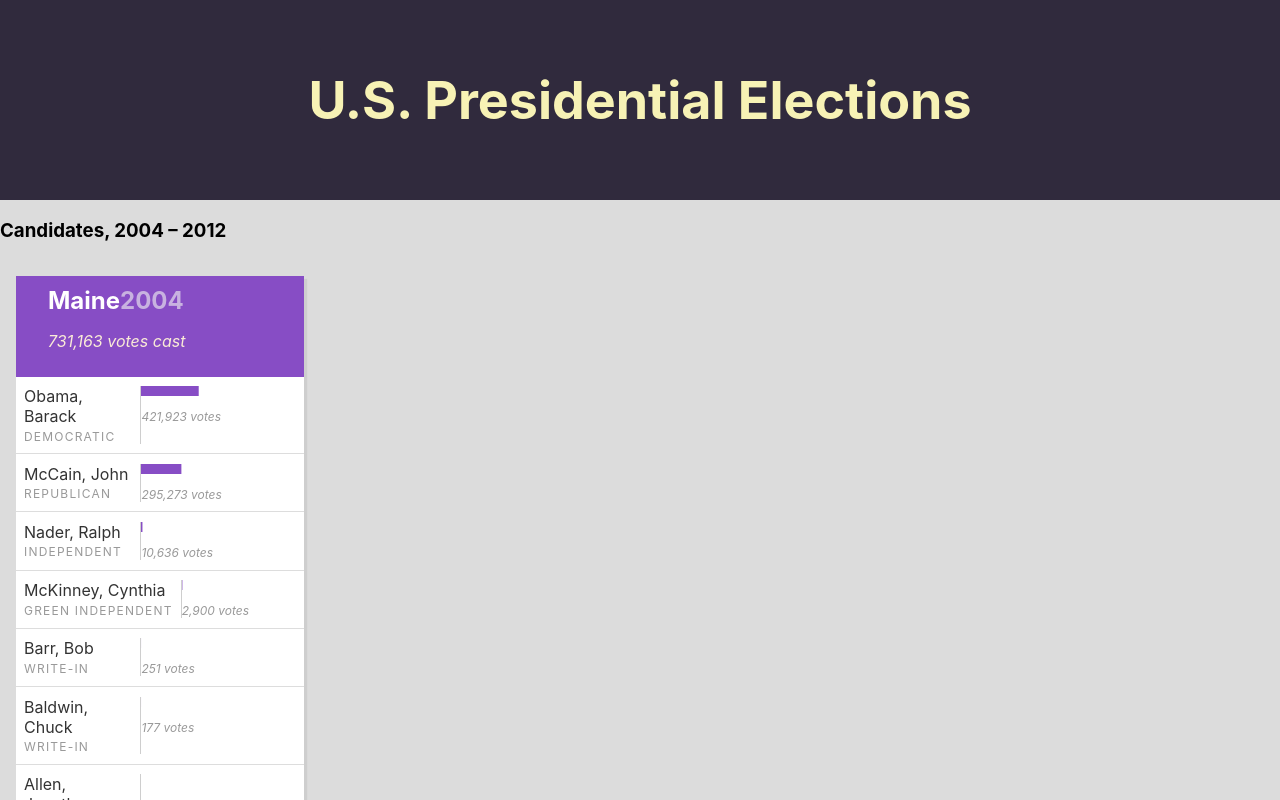
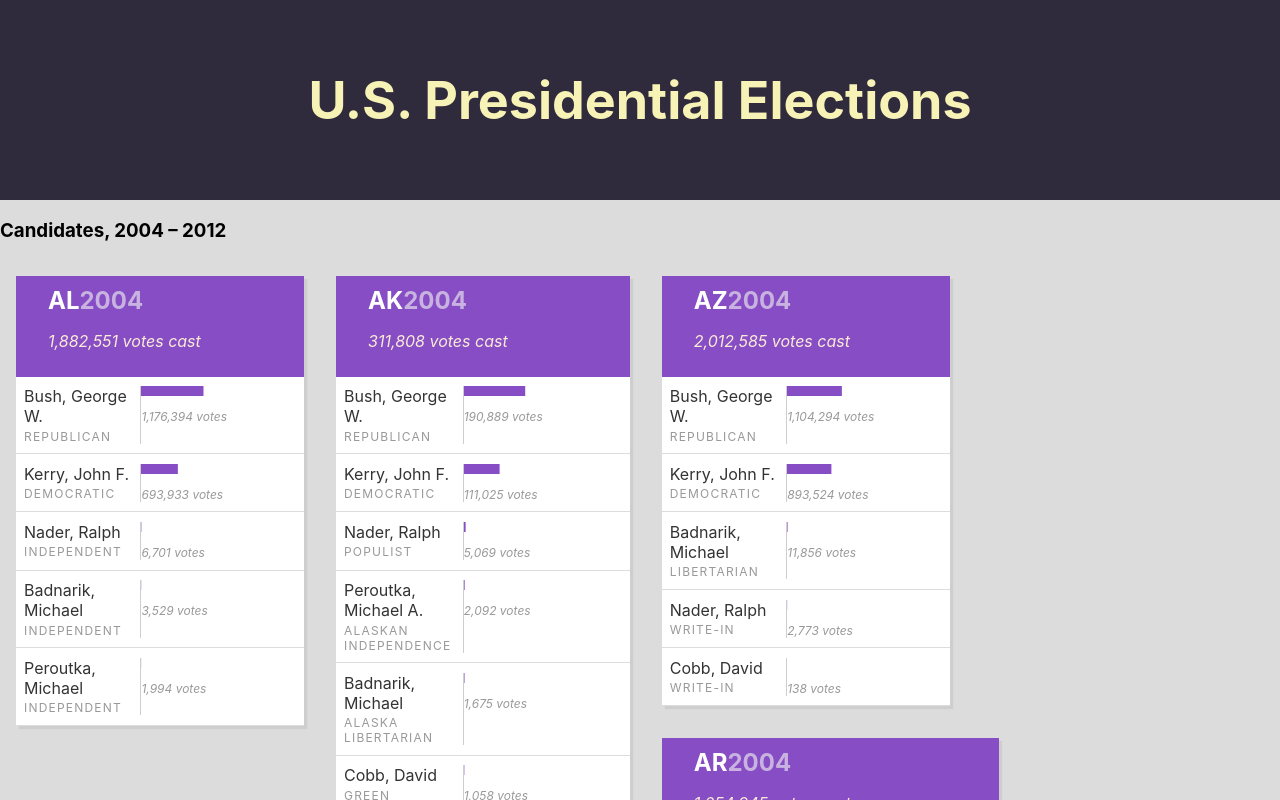
Before and after one commit to bhinebaugh/voterviz, a React (Create React App) app: page / in a window 1280 px wide. Shown: the top 800 px of the page. Built offline with nearby package versions, Linux system fonts and the light colour scheme.

Commit message:
display all states and results for each

```diff
--- a/src/App.js
+++ b/src/App.js
@@ -25,7 +25,11 @@ class App extends React.Component {
       parties: ['parties_2004', 'parties_2008', 'parties_2012'], // unnused
       results: ['results_2004', 'results_2008', 'results_2012']
     }
+    this.stateAbbrevs = [
+      "AL", "AK", "AZ", "AR", "CA", "CO", "CT", "DE", "DC", "FL", "GA", "HI", "ID", "IL", "IN", "IA", "KS", "KY", "LA", "ME", "MD", "MA", "MI", "MN", "MS", "MO", "MT", "NE", "NV", "NH", "NJ", "NM", "NY", "NC", "ND", "OH", "OK", "OR", "PA", "RI", "SC", "SD", "TN", "TX", "UT", "VT", "VA", "WA", "WV", "WI", "WY"
+    ]
     this.state = {
+      rawdata: {},
       dataset: []
     }
   }
@@ -57,7 +61,14 @@ class App extends React.Component {
   render() {
     let year=2004;
     let subset=this.state.dataset.filter( result => result.year === year )
-    let maine2008 = this.state.dataset.filter( result => result.state === "Maine" && result.year === 2008)
+    this.byState = this.stateAbbrevs.map( stateAbbrev => {
+      let results = this.state.dataset.filter( result => result.id === year.toString() + "_" + stateAbbrev )
+      return {
+        name: stateAbbrev,
+        year: year,
+        results: results
+      }
+    })
 
     return (
       <div className="App">
@@ -65,9 +76,9 @@ class App extends React.Component {
           <h1>U.S. Presidential Elections</h1>
         </header>
         <h3>Candidates, 2004 &ndash; 2012</h3>
-        <StateMatchUp stateName="Maine" year={2004} voteData={maine2008}></StateMatchUp>
         <ul>
-          {//this.state.dataset.map((result) => <li key={`${result.id}+${result.name}`}> </li> )
+          {this.byState.map((state) =>
+            <StateMatchUp stateName={state.name} year={state.year} voteData={state.results} /> )
           }
         </ul>
       </div>
```
